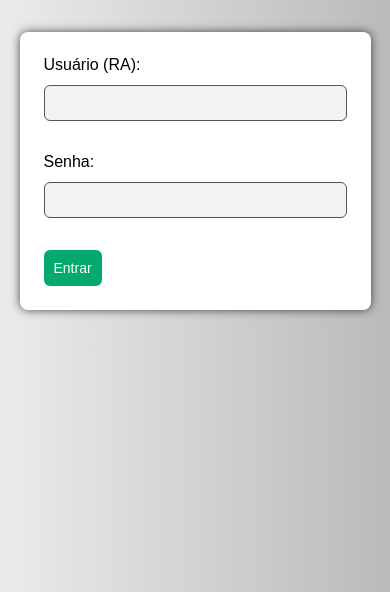
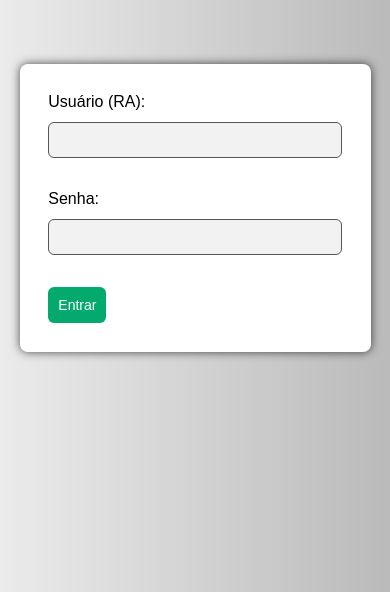
Before and after one commit to Slot148/Projeto-Integrador-2025-1, a Flask app: page /login in a window 390 px wide. Shown: the part 162-754 px from the top of the page. Run offline with Flask 3, Linux system fonts and the light colour scheme.

Commit message:
<feat> adição de responsividade na página de login

```diff
--- a/app/static/css/login.css
+++ b/app/static/css/login.css
@@ -1,15 +1,3 @@
-body {
-    height: 100%;
-    margin: 0;
-    padding: 0;
-    display: flex;
-    flex-direction: column;
-    min-height: 100vh;
-    font-family: Arial, Helvetica, sans-serif;
-    background-color: rgb(218, 217, 217);
-    color: #000;
-}
-
 main {
     max-width: 20rem;
     width: 90%;
@@ -73,12 +61,13 @@ footer {
     margin-top: auto;
 }
 
-@media (max-width: 1024px) {
+@media (max-width: 1500px) {
     main {
-        max-width: 22rem;
+        max-width: 25rem;
         margin: 4rem auto;
         padding: 2rem;
     }
+
 
     input[type="text"],
     input[type="password"],
@@ -93,9 +82,9 @@ footer {
 
 @media (max-width: 768px) {
     main {
-        max-width: 90%;
+        max-width: 25rem;
         padding: 1.8rem;
-        margin: 3rem auto;
+        margin: 4rem auto;
     }
 
     button {
@@ -111,9 +100,9 @@ footer {
 
 @media (max-width: 480px) {
     main {
-        max-width: 95%;
-        padding: 1.5rem;
-        margin: 2rem auto;
+        max-width: 25rem;
+        padding: 1.8rem;
+        margin: 4rem auto;
     }
 
     input[type="text"],
```
